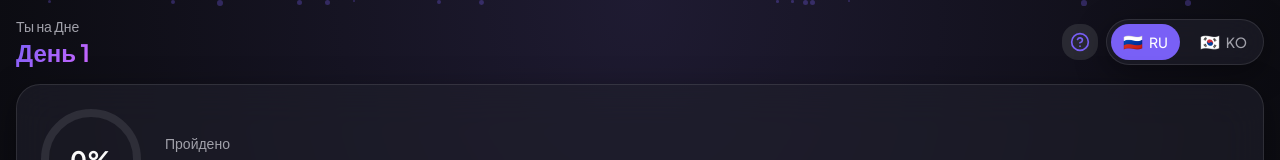
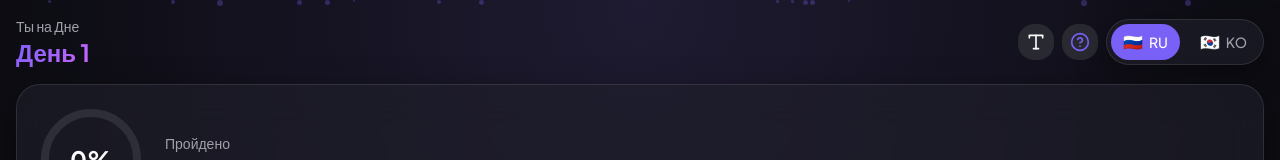
Before and after one commit to avasellink-dotcom/NailTestver1, a React (Vite) app: page / in a window 1280 px wide. Both pictures are taken after a click on the button "Начать День 1". Shown: the top 160 px of the page. Built offline with nearby package versions, Linux system fonts and the light colour scheme; no server answers; the HTML template or start-up script is replaced by a standard one.

Commit message:
feat: restore accessibility mode (large font toggle) from commit dedb9bea

```diff
--- a/src/components/screens/HomeScreen.tsx
+++ b/src/components/screens/HomeScreen.tsx
@@ -1,13 +1,14 @@
 import React, { useState, useMemo } from 'react';
 import { useLanguage } from '@/contexts/LanguageContext';
 import { useProgress } from '@/contexts/ProgressContext';
+import { useSettings } from '@/contexts/SettingsContext';
 import { Button } from '@/components/ui/button';
 import { GlassCard } from '@/components/GlassCard';
 import { ProgressRing } from '@/components/ProgressRing';
 import { LanguageToggle } from '@/components/LanguageToggle';
 import { Particles } from '@/components/Particles';
 import { PaymentModal } from '@/components/PaymentModal';
-import { ArrowRight, Dumbbell, RotateCcw, Trophy, Flame, Target, HelpCircle } from 'lucide-react';
+import { ArrowRight, Dumbbell, RotateCcw, Trophy, Flame, Target, HelpCircle, Type } from 'lucide-react';
 import courseData from '@/data/courseDays.json';
 
 // Import day images
@@ -32,6 +33,7 @@ export const HomeScreen: React.FC<HomeScreenProps> = ({
 }) => {
   const { t } = useLanguage();
   const { progress, dayProgress, isDayAvailable } = useProgress();
+  const { settings, toggleAccessibilityMode } = useSettings();
   const [showPayment, setShowPayment] = useState(false);
 
   const currentDay = progress.currentDay;
@@ -86,6 +88,13 @@ export const HomeScreen: React.FC<HomeScreenProps> = ({
             </h1>
           </div>
           <div className="flex items-center gap-2">
+            <button
+              onClick={toggleAccessibilityMode}
+              className={`p-2 rounded-lg transition-colors ${settings.isAccessibilityMode ? 'bg-primary text-primary-foreground' : 'bg-secondary hover:bg-secondary/80'}`}
+              title="Крупный шрифт"
+            >
+              <Type className="w-5 h-5" />
+            </button>
             <button
               onClick={onTutorial}
               className="p-2 rounded-lg bg-secondary hover:bg-secondary/80 transition-colors"
```
